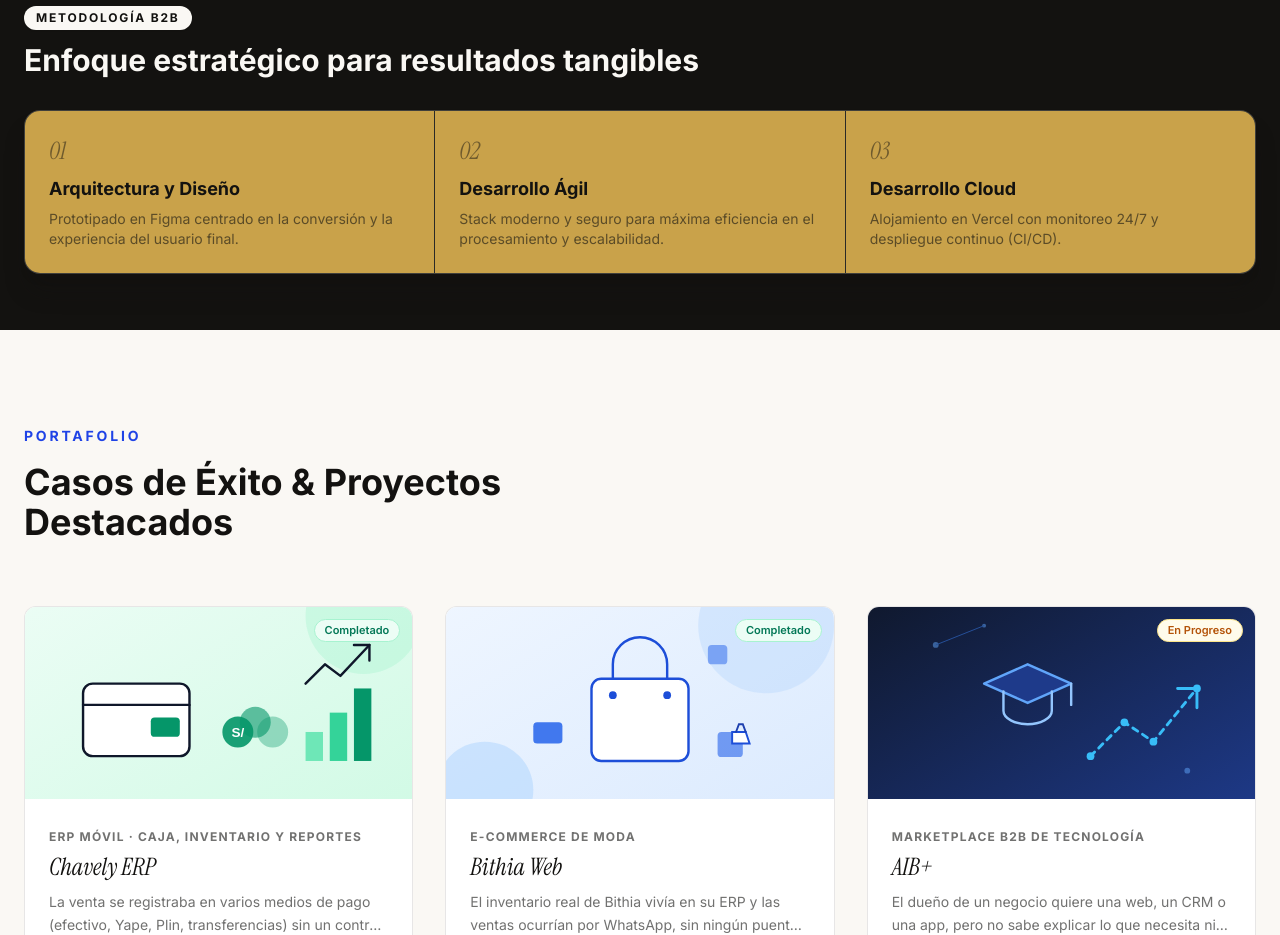
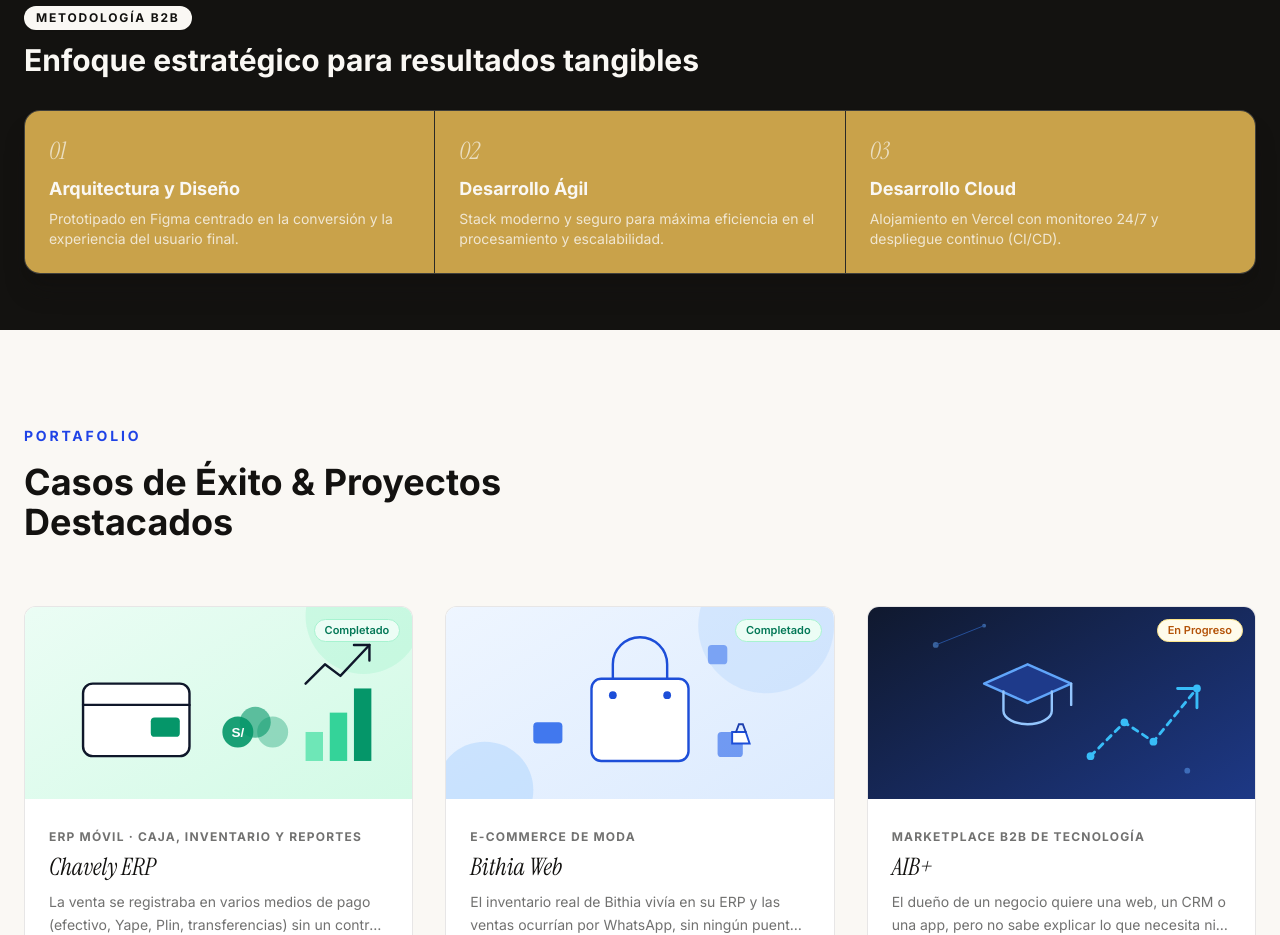
Before and after one commit to pjcordova/portafolio-data-engineer, a Vue app: page / in a window 1280 px wide. Shown: the part 2260-3195 px from the top of the page. Built offline with nearby package versions, Linux system fonts and the light colour scheme.

Commit message:
Switch Metodología card text to white for contrast on gold
Numerals also flip to ink on hover, since the gold-light hover state
is lighter and needs dark text to stay readable.

```diff
--- a/src/views/HomeView.vue
+++ b/src/views/HomeView.vue
@@ -83,21 +83,21 @@ const photoMissing = ref(false);
 
       <div class="grid md:grid-cols-3 gap-px bg-paper/10 rounded-2xl overflow-hidden border border-paper/10 shadow-xl shadow-ink/30">
         <div class="reveal group bg-gold p-6 hover:bg-gold-light transition-colors">
-          <span class="font-serif italic text-2xl text-ink/50 group-hover:text-accent-700 transition-colors">01</span>
-          <h4 class="text-lg font-bold mt-2 mb-1.5 text-ink">Arquitectura y Diseño</h4>
-          <p class="text-sm text-ink/60">Prototipado en Figma centrado en la conversión y la experiencia del usuario final.</p>
+          <span class="font-serif italic text-2xl text-paper/70 group-hover:text-ink transition-colors">01</span>
+          <h4 class="text-lg font-bold mt-2 mb-1.5 text-paper">Arquitectura y Diseño</h4>
+          <p class="text-sm text-paper/80">Prototipado en Figma centrado en la conversión y la experiencia del usuario final.</p>
         </div>
 
         <div class="reveal group bg-gold p-6 hover:bg-gold-light transition-colors [transition-delay:80ms]">
-          <span class="font-serif italic text-2xl text-ink/50 group-hover:text-accent-700 transition-colors">02</span>
-          <h4 class="text-lg font-bold mt-2 mb-1.5 text-ink">Desarrollo Ágil</h4>
-          <p class="text-sm text-ink/60">Stack moderno y seguro para máxima eficiencia en el procesamiento y escalabilidad.</p>
+          <span class="font-serif italic text-2xl text-paper/70 group-hover:text-ink transition-colors">02</span>
+          <h4 class="text-lg font-bold mt-2 mb-1.5 text-paper">Desarrollo Ágil</h4>
+          <p class="text-sm text-paper/80">Stack moderno y seguro para máxima eficiencia en el procesamiento y escalabilidad.</p>
         </div>
 
         <div class="reveal group bg-gold p-6 hover:bg-gold-light transition-colors [transition-delay:160ms]">
-          <span class="font-serif italic text-2xl text-ink/50 group-hover:text-accent-700 transition-colors">03</span>
-          <h4 class="text-lg font-bold mt-2 mb-1.5 text-ink">Desarrollo Cloud</h4>
-          <p class="text-sm text-ink/60">Alojamiento en Vercel con monitoreo 24/7 y despliegue continuo (CI/CD).</p>
+          <span class="font-serif italic text-2xl text-paper/70 group-hover:text-ink transition-colors">03</span>
+          <h4 class="text-lg font-bold mt-2 mb-1.5 text-paper">Desarrollo Cloud</h4>
+          <p class="text-sm text-paper/80">Alojamiento en Vercel con monitoreo 24/7 y despliegue continuo (CI/CD).</p>
         </div>
       </div>
     </div>
```
